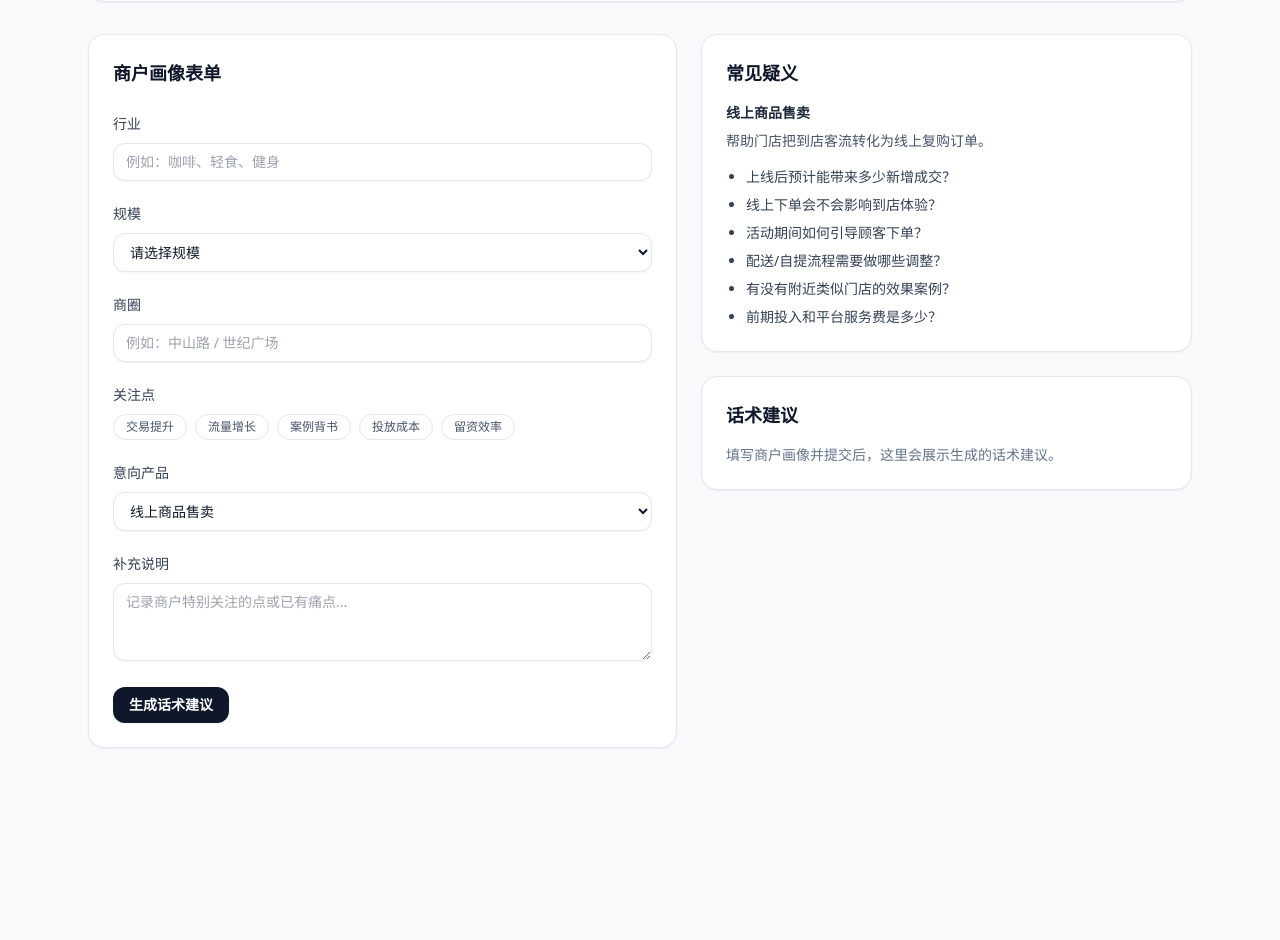
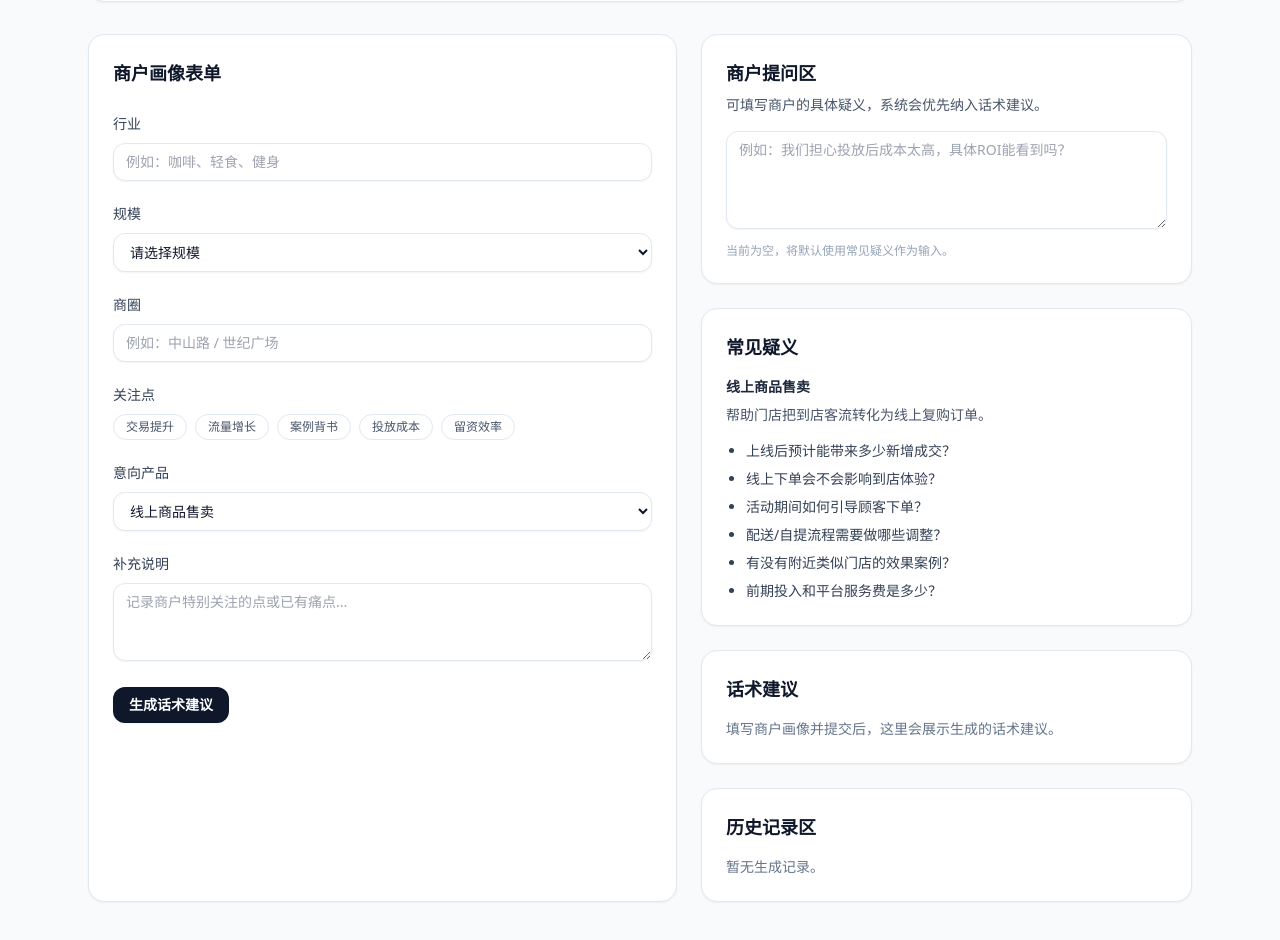
Before and after one commit to Smartloe/PitchPerfect, a React (Vite) app: page / in a window 1280 px wide. Shown: the part 362-1302 px from the top of the page. Before the commit the page ends 1158 px from the top, so only its background shows below. Built offline with nearby package versions, Linux system fonts and the light colour scheme; the HTML template or start-up script is replaced by a standard one.

Commit message:
[PSA-030] 规划页面信息架构

```diff
--- a/src/App.tsx
+++ b/src/App.tsx
@@ -42,6 +42,15 @@ type FormState = MerchantProfile & {
 
 type FormErrors = Partial<Record<keyof FormState, string>>;
 
+type HistoryItem = {
+  id: string;
+  createdAt: string;
+  productName: string;
+  industry: string;
+  question: string;
+  suggestion: ScriptSuggestion;
+};
+
 export default function App() {
   const [form, setForm] = useState<FormState>({
     industry: "",
@@ -58,6 +67,8 @@ export default function App() {
   const [copyMessage, setCopyMessage] = useState("");
   const [assistantSuggestion, setAssistantSuggestion] =
     useState<ScriptSuggestion | null>(null);
+  const [merchantQuestion, setMerchantQuestion] = useState("");
+  const [history, setHistory] = useState<HistoryItem[]>([]);
 
   const selectedProduct = useMemo(
     () => productCatalog.find((item) => item.id === form.productId),
@@ -92,10 +103,14 @@ export default function App() {
 
   const buildObjections = (): MerchantObjection[] => {
     if (!selectedProduct) return [];
-    return selectedProduct.questions.map((question) => ({
+    const base = selectedProduct.questions.map((question) => ({
       topic: "常见疑义",
       detail: question
     }));
+    if (merchantQuestion.trim()) {
+      base.unshift({ topic: "商户提问", detail: merchantQuestion.trim() });
+    }
+    return base;
   };
 
   const runGeneration = async () => {
@@ -115,6 +130,17 @@ export default function App() {
         objections: buildObjections()
       });
       setAssistantSuggestion(response.suggestion);
+      setHistory((prev) => [
+        {
+          id: `${Date.now()}`,
+          createdAt: new Date().toLocaleString("zh-CN"),
+          productName: selectedProduct?.name ?? form.productId,
+          industry: form.industry,
+          question: merchantQuestion.trim(),
+          suggestion: response.suggestion
+        },
+        ...prev
+      ].slice(0, 5));
     } catch (error) {
       const message =
         error instanceof Error ? error.message : "生成失败，请稍后重试。";
@@ -324,6 +350,25 @@ export default function App() {
 
         <div className="space-y-6">
           <section className="rounded-2xl border border-slate-200 bg-white p-6 shadow-sm">
+            <h2 className="text-lg font-semibold text-slate-900">商户提问区</h2>
+            <p className="mt-2 text-sm text-slate-600">
+              可填写商户的具体疑义，系统会优先纳入话术建议。
+            </p>
+            <Textarea
+              className="mt-4"
+              rows={4}
+              placeholder="例如：我们担心投放后成本太高，具体ROI能看到吗？"
+              value={merchantQuestion}
+              onChange={(event) => setMerchantQuestion(event.target.value)}
+            />
+            {!merchantQuestion.trim() && (
+              <p className="mt-2 text-xs text-slate-400">
+                当前为空，将默认使用常见疑义作为输入。
+              </p>
+            )}
+          </section>
+
+          <section className="rounded-2xl border border-slate-200 bg-white p-6 shadow-sm">
             <h2 className="text-lg font-semibold text-slate-900">常见疑义</h2>
             {selectedProduct ? (
               <div className="mt-4">
@@ -424,6 +469,38 @@ export default function App() {
               </p>
             )}
           </section>
+
+          <section className="rounded-2xl border border-slate-200 bg-white p-6 shadow-sm">
+            <h2 className="text-lg font-semibold text-slate-900">历史记录区</h2>
+            {history.length === 0 ? (
+              <p className="mt-4 text-sm text-slate-500">暂无生成记录。</p>
+            ) : (
+              <div className="mt-4 space-y-3">
+                {history.map((item) => (
+                  <div
+                    key={item.id}
+                    className="rounded-xl border border-slate-100 bg-slate-50 p-3 text-sm"
+                  >
+                    <div className="flex flex-wrap items-center gap-2 text-xs text-slate-500">
+                      <span>{item.createdAt}</span>
+                      <span>·</span>
+                      <span>{item.productName}</span>
+                      <span>·</span>
+                      <span>{item.industry}</span>
+                    </div>
+                    {item.question && (
+                      <p className="mt-2 text-slate-600">
+                        商户提问：{item.question}
+                      </p>
+                    )}
+                    <p className="mt-2 text-slate-700">
+                      核心价值：{renderValue(item.suggestion.coreValue)}
+                    </p>
+                  </div>
+                ))}
+              </div>
+            )}
+          </section>
         </div>
       </div>
     </main>
```
Also changed, not shown: issues/2026-02-04_01-05-25-sales-script-assistant.csv.
